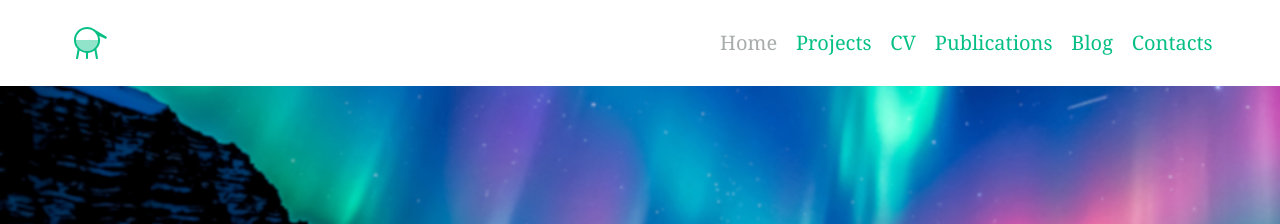
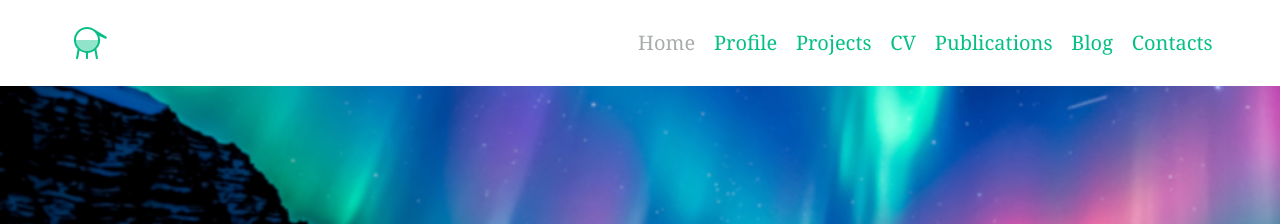
Before and after one commit to FlorianMKeller/Fkeller1, a Jekyll site: the page built from index.md, in a window 1280 px wide. Shown: the top 224 px of the page. Built offline with Jekyll 4.4.1, drawn with Linux system fonts in a browser that asks for light colours.

Commit message:
Update _config.yml

```diff
--- a/_config.yml
+++ b/_config.yml
@@ -117,6 +117,8 @@ favicons: # Favicons are also used in the manifest file. Syntax is 'size: path'
 navigation_header:
 - title: Home
   url: /
+- title: Profile
+  url: /profile/
 - title: Projects
   url: /projects/
 - title: CV
```
